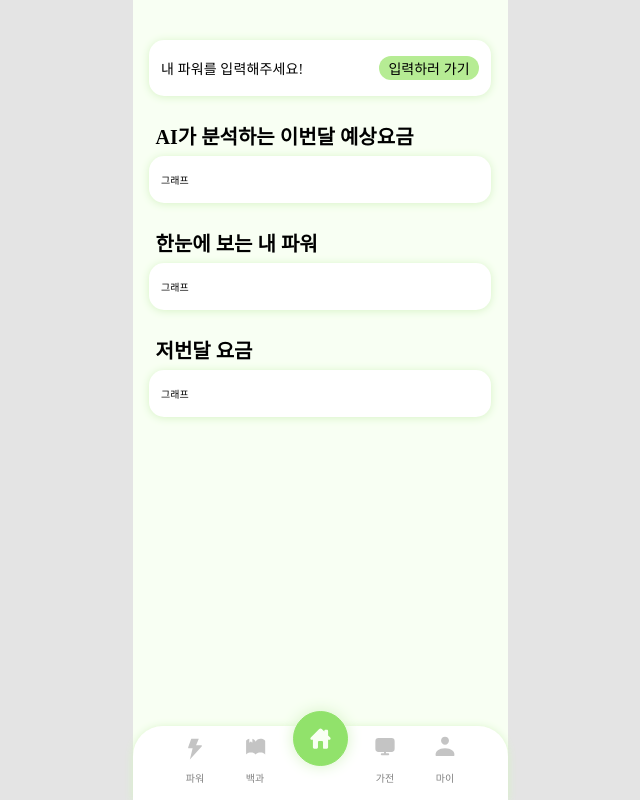
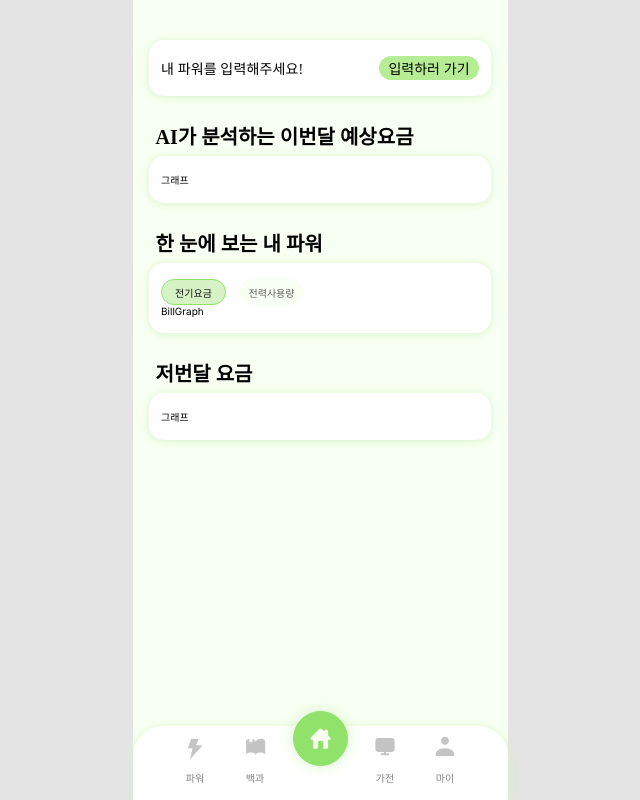
Before and after one commit to GreenSpark-greenspark/greenspark-frontend, a Next.js app: page /power in a window 1280 px wide. Shown: the whole page, without its empty margins (320-960 px from the left). Built offline with nearby package versions, Linux system fonts and the light colour scheme.

Commit message:
feat: 전환버튼 제작

```diff
--- /dev/null
+++ b/src/app/_component/power/BillGraph.tsx
@@ -0,0 +1,5 @@
+import React from "react";
+
+export default function BillGraph() {
+  return <>BillGraph</>;
+}
--- a/src/app/_component/power/GraphCharge.tsx
+++ b/src/app/_component/power/GraphCharge.tsx
@@ -1,13 +1,41 @@
-import React from "react";
+import React, { useState } from "react";
 import Box from "@/components/Box";
 import styles from "./power.common.module.css";
+import graphStyles from "./graph.common.module.css";
+
+import BillGraph from "./BillGraph";
+import UsageGraph from "./UsageGraph";
 
 export default function GraphCharge() {
+  const [activeButton, setActiveButton] = useState<string>("bill");
+
+  const handleButtonClick = (button: string) => {
+    setActiveButton(button);
+  };
+
   return (
     <>
-      <p className={styles.title}>한눈에 보는 내 파워</p>
+      <p className={styles.title}>한 눈에 보는 내 파워</p>
       <div className={styles.wrap}>
-        <Box>그래프</Box>
+        <Box>
+          <div className={graphStyles.btnContainer}>
+            <div
+              className={`${graphStyles.graphBtn} ${activeButton === "bill" ? graphStyles.btnActive : ""}`}
+              onClick={() => handleButtonClick("bill")}
+            >
+              <p>전기요금</p>
+            </div>
+
+            <div
+              className={`${graphStyles.graphBtn} ${activeButton === "usage" ? graphStyles.btnActive : ""}`}
+              onClick={() => handleButtonClick("usage")}
+            >
+              <p>전력사용량</p>
+            </div>
+          </div>
+          {activeButton === "bill" && <BillGraph />}
+          {activeButton === "usage" && <UsageGraph />}
+        </Box>
       </div>
     </>
   );
--- /dev/null
+++ b/src/app/_component/power/UsageGraph.tsx
@@ -0,0 +1,5 @@
+import React from "react";
+
+export default function UsageGraph() {
+  return <>UsageGraph</>;
+}
--- /dev/null
+++ b/src/app/_component/power/graph.common.module.css
@@ -0,0 +1,32 @@
+.graphBtn {
+  width: 6.3rem;
+  height: 2.4rem;
+  border-radius: 2em;
+  background: var(--Base-Color, #f8fff3);
+  border: 1px solid var(--Point-Color, #f8fff3);
+
+  color: var(--Color-3, #5e5e5e);
+  text-align: center;
+  font-family: Pretendard;
+  font-size: 10px;
+  font-style: normal;
+  font-weight: 400;
+  line-height: normal;
+
+  display: flex;
+  justify-content: center;
+  align-items: center;
+  cursor: pointer;
+}
+
+.btnActive {
+  border: 1px solid var(--Point-Color, #91e26b);
+  background: var(--Main-Color, #d7f3c6);
+  color: var(--Color-2, #111);
+}
+
+.btnContainer {
+  display: flex;
+  width: 14.3rem;
+  justify-content: space-between;
+}
```
